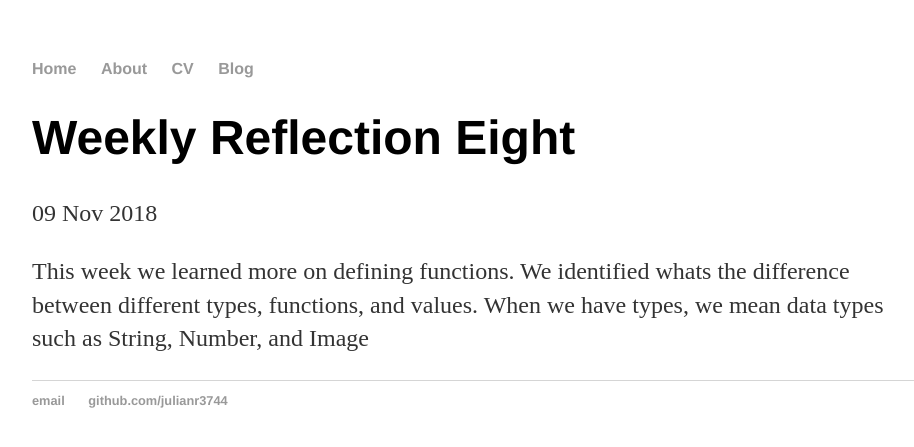
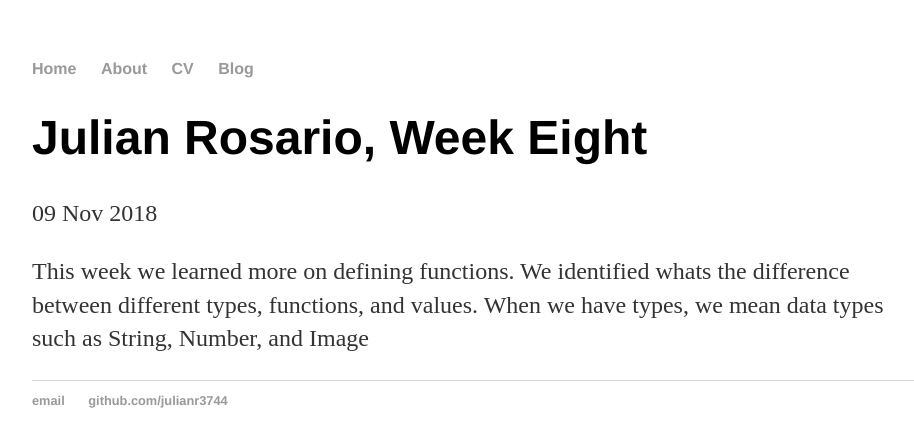
Before and after one commit to Julianr3744/julianr3744.github.io, a Jekyll site: the page built from _posts/2018-11-08-Weekly-reflection-08.md, in a window 1280 px wide. Shown: the top 447 px of the page, without its empty margins (160-1074 px from the left). Built offline with Jekyll 4.4.1, drawn with Linux system fonts in a browser that asks for light colours.

Commit message:
Update 2018-11-08-Weekly-reflection-08.md

```diff
--- a/_posts/2018-11-08-Weekly-reflection-08.md
+++ b/_posts/2018-11-08-Weekly-reflection-08.md
@@ -1,6 +1,6 @@
 ---
 layout: post
-title: "Weekly Reflection Eight"
+title: "Julian Rosario, Week Eight"
 date: 2018-11-09
 ---
 
```
